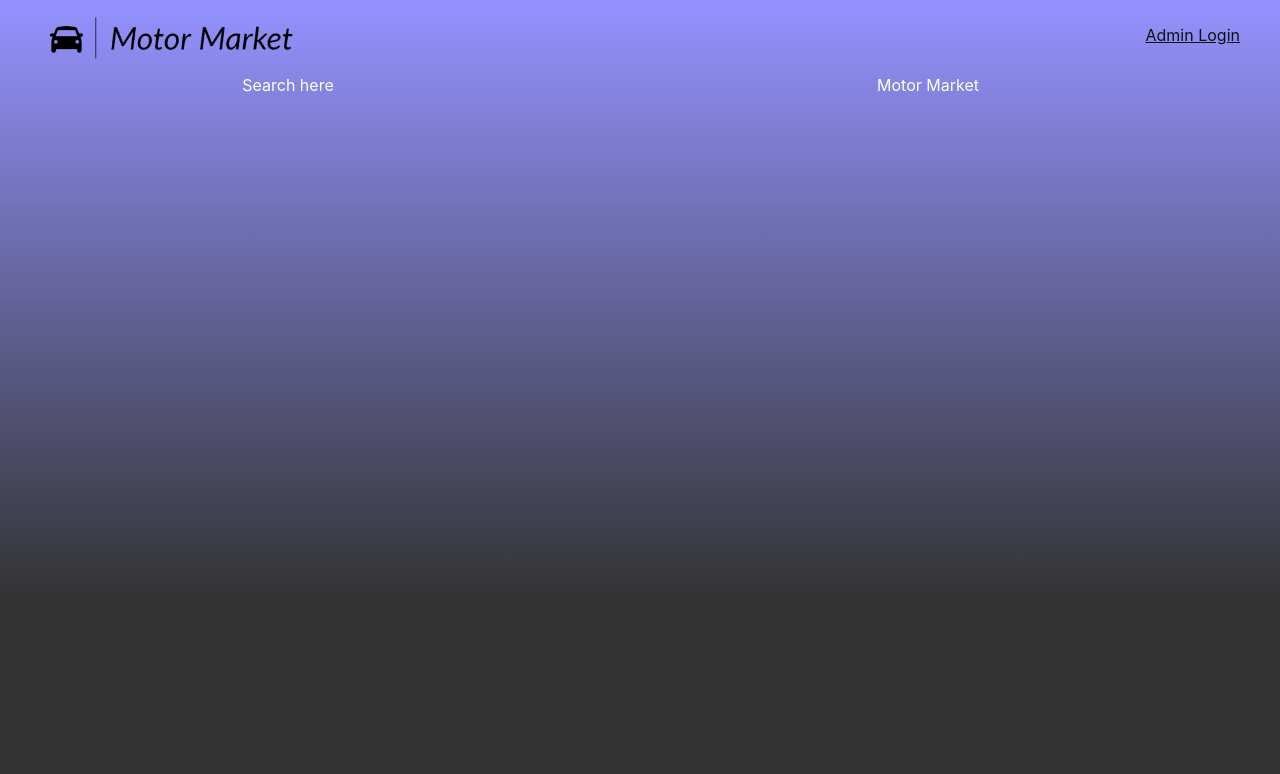
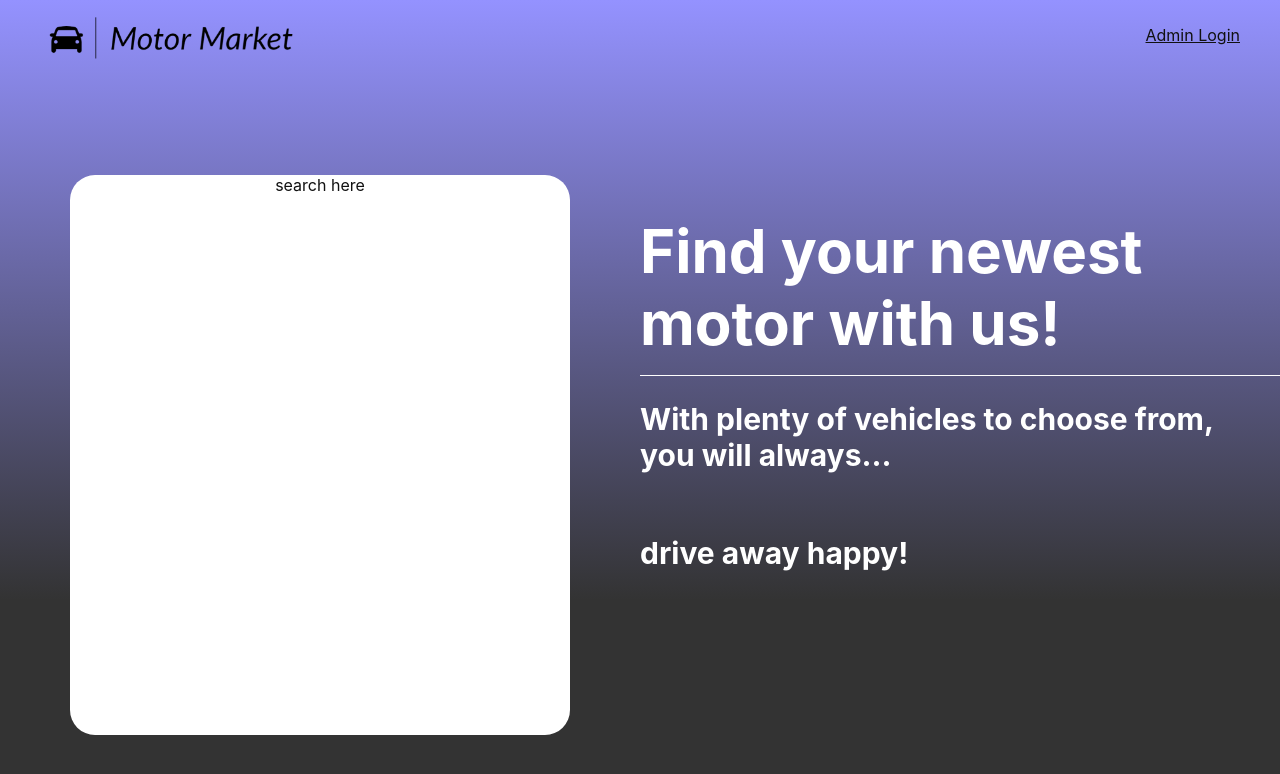
Before and after one commit to TobyDyson123/datawebassignment, a React (Create React App) app: page / in a window 1280 px wide. Shown: the top 774 px of the page. Built offline with nearby package versions, Linux system fonts and the light colour scheme.

Commit message:
created homepage

```diff
--- a/src/Home.css
+++ b/src/Home.css
@@ -1,8 +1,83 @@
 .home-container {
+    margin-top: 100px;
     display: grid;
-    grid-template-columns: 0.9fr 1.1fr;
-    grid-template-rows: 0.5fr;
+    grid-template-columns: 1fr 1fr;
+    grid-template-rows: 0.8fr 0.6fr 1.1fr;
     gap: 0px 0px;
     grid-template-areas:
-        ". .";
+        "search ."
+        "search ."
+        "search .";
 }
+
+
+.title-container {
+    display: flex;
+    justify-content: left;
+    text-align: left;
+    border-bottom: white 1px solid;
+    height: 25vh;
+}
+
+.title-container h1 {
+    display: inline-block;
+    font-size: 60px;
+    width: 80%;
+}
+
+.about-text {
+    font-size: 20px;
+    justify-content: left;
+    text-align: left;
+    width: 50%;
+}
+
+.search-container {
+    display: flex;
+    justify-content: center;
+    align-items: center;
+    height: 70vh;
+    grid-area: search;
+}
+
+.search-box {
+    width: 500px;
+    height: 100%;
+    background: white;
+    color: #111;
+    border-radius: 25px;
+}
+
+@media screen and (max-width: 1320px) {
+    .title-container h1 {
+        width: 100%;
+    }
+
+    .about-text {
+        width: 90%;
+    }
+}
+
+@media screen and (max-width: 1100px) {
+    .home-container {
+        grid-template-columns: 1fr;
+        grid-template-areas:
+        "search"
+        "search"
+        "search";
+    }
+
+    .title-container {
+        display: none;
+    }
+
+    .about-text {
+        display: none;
+    }
+}
+
+@media screen and (max-width: 550px) {
+    .search-box {
+        width: 90vw;
+    }
+}
--- a/src/Home.js
+++ b/src/Home.js
@@ -3,10 +3,18 @@ function Home() {
         <div className="home">
             <div className="home-container">
                 <div className="search-container">
-                    Search here
+                    <div className="search-box">
+                        search here
+                    </div>
                 </div>
                 <div className="title-container">
-                    Motor Market
+                    <h1>Find your newest motor with us!</h1>
+                </div>
+                <div className="about-text">
+                    <h2>With plenty of vehicles to choose from, you will always...</h2>
+                </div>
+                <div className="about-text">
+                    <h2>drive away happy!</h2>
                 </div>
             </div>
         </div>
```
